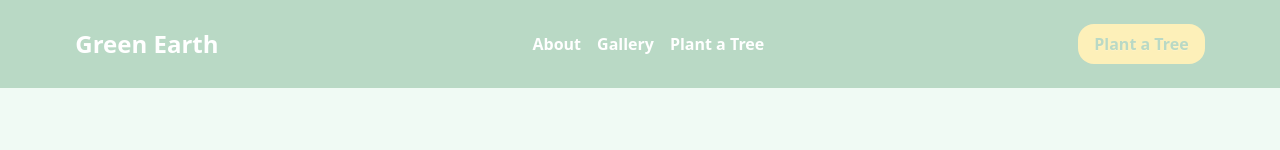
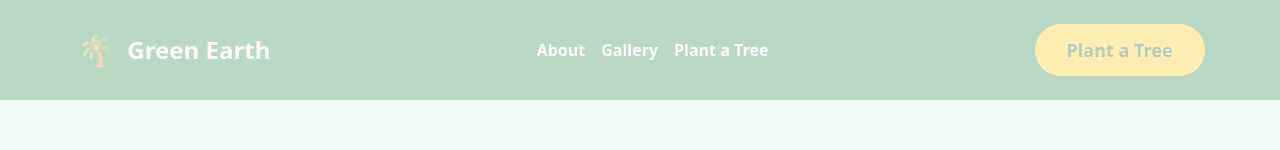
Before and after one commit to mmubaidullah/06-Green-Earth, a plain HTML site: page index.html in a window 1280 px wide. Shown: the top 150 px of the page. Drawn offline with nearby package versions, Linux system fonts and the light colour scheme; no server answers.

```diff
--- a/index.html
+++ b/index.html
@@ -18,9 +18,11 @@
     <!-- Header -->
     <header class="bg-[#15803D] p-4 md:p-6">
       <div class="flex flex-col md:flex-row md:justify-between md:items-center w-11/12 mx-auto gap-3">
-        <div class="text-white font-bold text-xl md:text-2xl text-center md:text-left">
-          <h1>Green Earth</h1>
-        </div>
+        <div class="flex items-center space-x-3">
+          <div class="w-10 h-10 rounded-full flex items-center justify-center text-3xl">🌴</div>
+
+        <div class="text-2xl font-bold text-white">Green Earth</div>
+      </div>
         <div class="flex flex-wrap justify-center gap-4 font-semibold text-white text-sm md:text-base">
           <a class="link link-hover">About</a>
           <a class="link link-hover">Gallery</a>
@@ -28,7 +30,7 @@
         </div>
         <div class="flex justify-center md:justify-end">
           <button
-          class="btn rounded-2xl text-[#15803D] bg-[#FACC15] border-none shadow-none text-sm md:text-base">Plant a
+          class="bg-yellow-400 text-green-900 px-8 py-3 rounded-full text-lg font-semibold hover:bg-yellow-500 transition">Plant a
           Tree</button>
         </div>
       </div>
```
Also changed, not shown: 1 other file.
